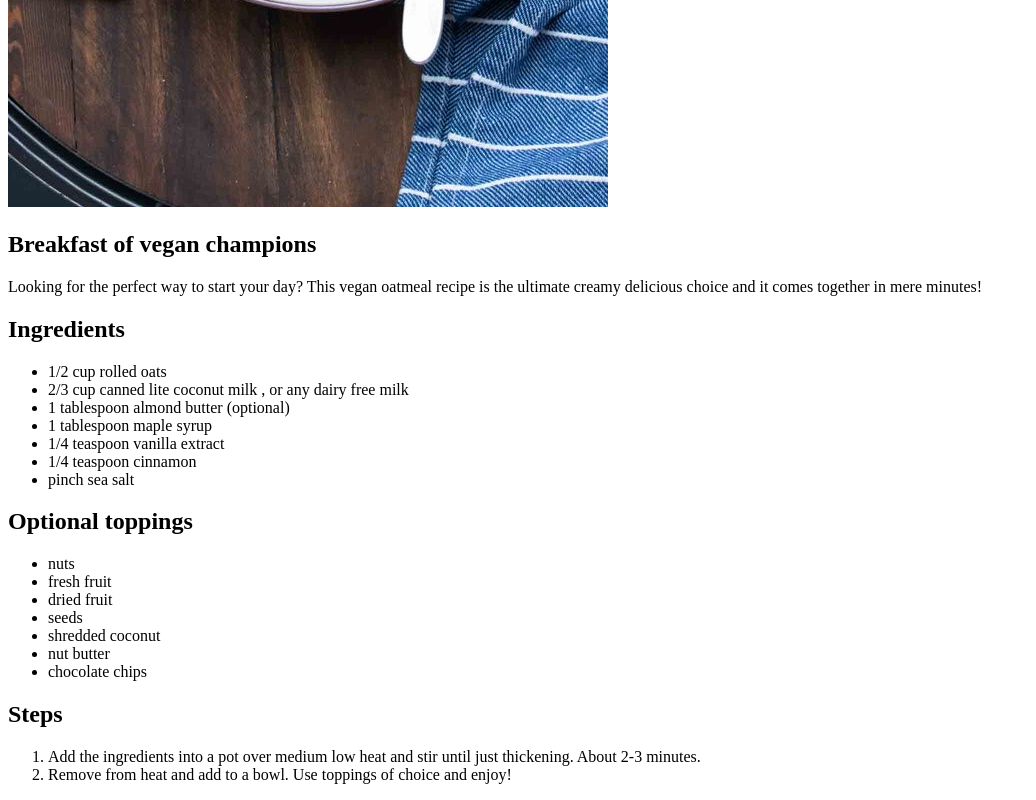
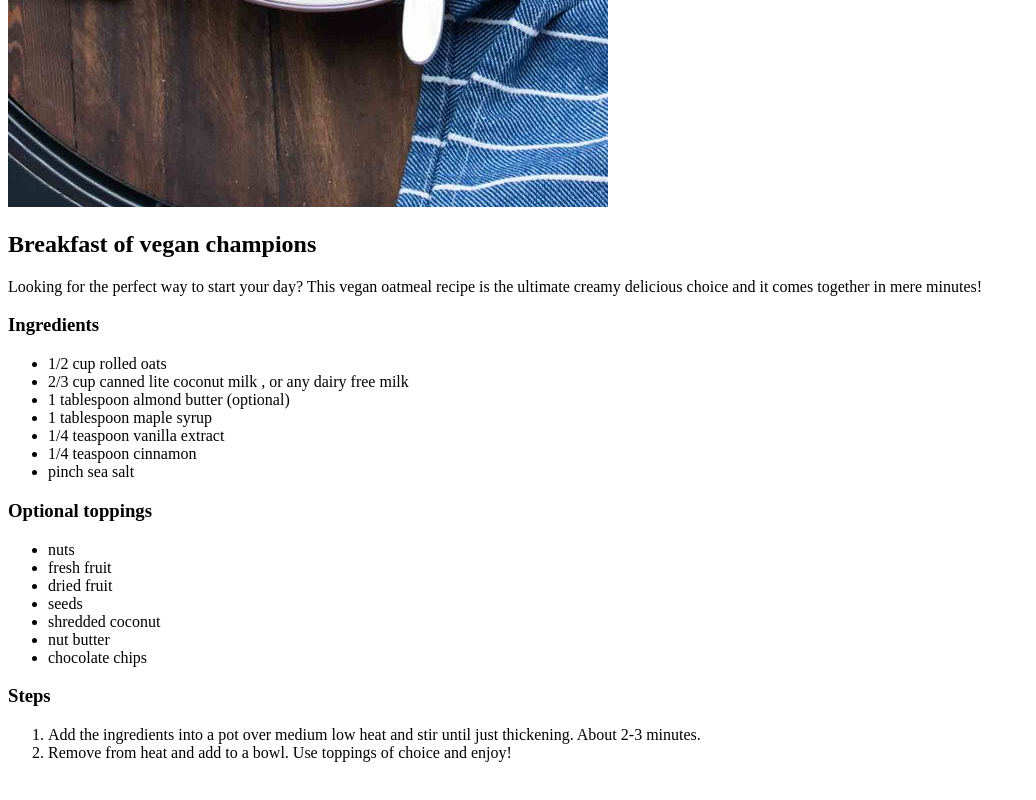
Before and after one commit to Blue-Spruce/odin-recipes, a plain HTML site: page recipes/creamy-vegan-oatmeal.html in a window 1280 px wide. Shown: the part 773-1573 px from the top of the page, without its empty margins (0-1036 px from the left). After the commit the page ends 1551 px from the top, so only its background shows below. Drawn offline with Linux system fonts and the light colour scheme.

Commit message:
Change heading size for better readability

```diff
--- a/recipes/creamy-vegan-oatmeal.html
+++ b/recipes/creamy-vegan-oatmeal.html
@@ -14,7 +14,7 @@
     <p>Looking for the perfect way to start your day? This vegan oatmeal recipe is the ultimate creamy delicious choice
         and it comes together in mere minutes!</p>
 
-    <h2>Ingredients</h2>
+    <h3>Ingredients</h3>
     <ul>
         <li>1/2 cup rolled oats</li>
         <li>2/3 cup canned lite coconut milk , or any dairy free milk</li>
@@ -25,7 +25,7 @@
         <li>pinch sea salt</li>
     </ul>
 
-    <h2>Optional toppings</h2>
+    <h3>Optional toppings</h3>
     <ul>
         <li>nuts</li>
         <li>fresh fruit</li>
@@ -36,7 +36,7 @@
         <li>chocolate chips</li>
     </ul>
 
-    <h2>Steps</h2>
+    <h3>Steps</h3>
     <ol>
         <li>Add the ingredients into a pot over medium low heat and stir until just thickening. About 2-3 minutes.</li>
         <li>Remove from heat and add to a bowl. Use toppings of choice and enjoy!</li>
```
Also changed, not shown: recipes/easy-tofu-stirfry.html (+3 -3 lines), recipes/vegan-pesto-gnocchi.html (+2 -2 lines).
